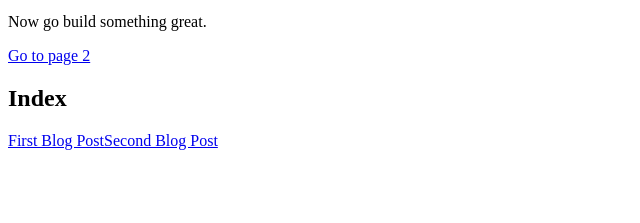
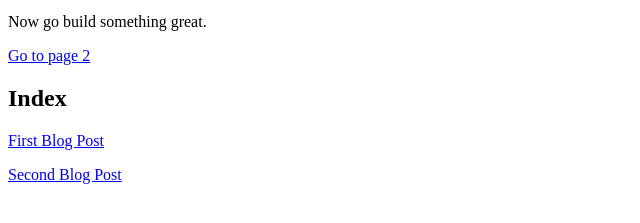
Before and after one commit to GustavoFRGomes/coding-terror-blog, a Gatsby site: page / in a window 1280 px wide. Shown: the part 101-324 px from the top of the page, without its empty margins (0-640 px from the left). Built offline with nearby package versions, Linux system fonts and the light colour scheme; Gatsby itself is replaced by a stand-in of ours.

Commit message:
Added a paragraph to the list of all posts in the index page.

```diff
--- a/src/pages/index.js
+++ b/src/pages/index.js
@@ -13,7 +13,7 @@ const IndexPage = ({data}) => (
       <Link
        key = {post.node.id}
        to = {post.node.frontmatter.path}>
-          {post.node.frontmatter.title}
+          <p>{post.node.frontmatter.title}</p>
       </Link>
     ))}
   </div>
```
